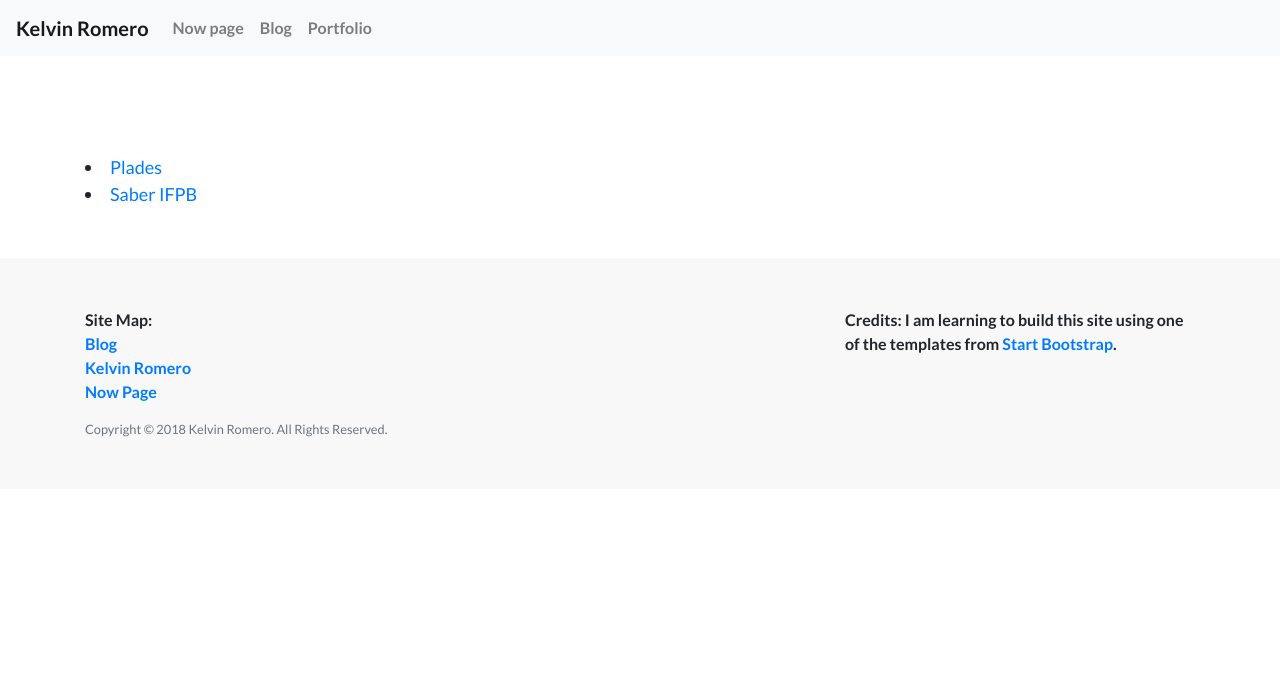
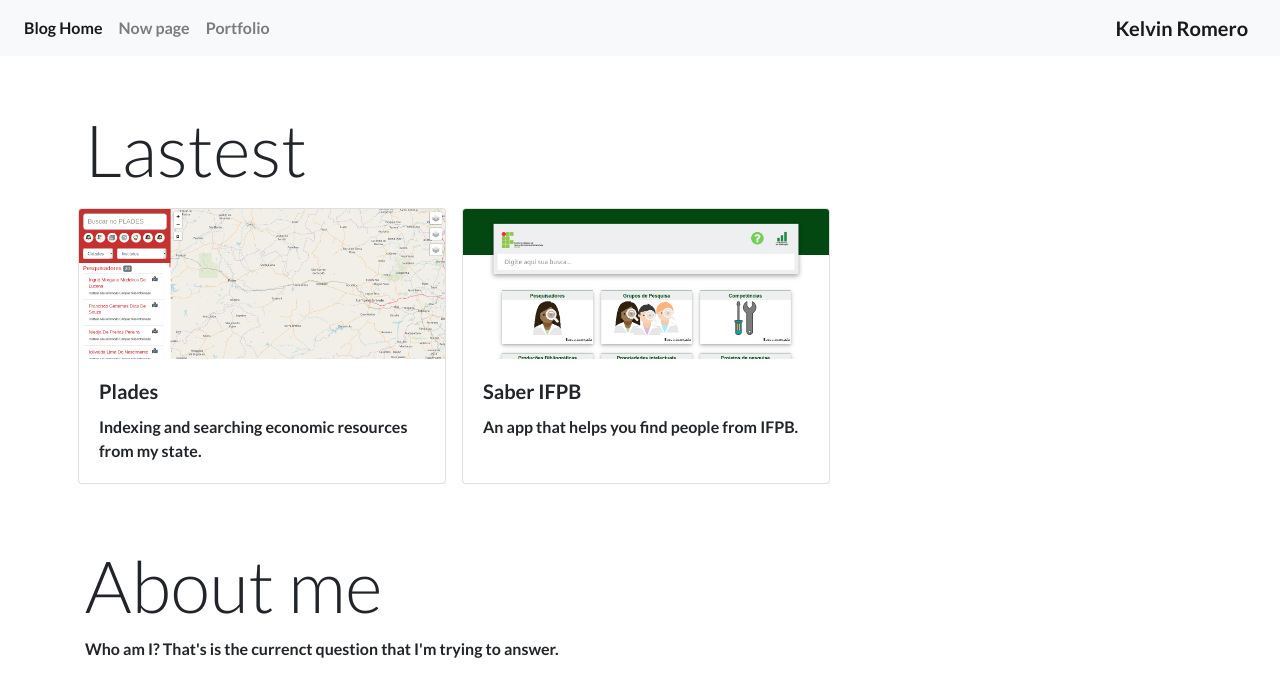
Before and after one commit to KelvinRomero/kelvin.github.io, a Jekyll site: the page built from pages/blog.html, in a window 1280 px wide. Shown: the top 697 px of the page. Built offline with Jekyll 4.4.1, drawn with Linux system fonts in a browser that asks for light colours; nearby versions of some CDN libraries.

Commit message:
Dev: blog latest posts. Layout and structure update.

```diff
--- a/_config.yml
+++ b/_config.yml
@@ -10,7 +10,7 @@ author: Kelvin Romero Meira de Oliveira Cordeiro
 description: >
   Kelvin Romero Meira de Oliveira Cordeiro.
 copyright: 'Copyright &copy; 2018 Kelvin Romero. All Rights Reserved.'
-credits: 'Credits: I am learning to build this site using one of the templates from  <a target="_blank" href="http://startbootstrap.com/">Start Bootstrap</a>.'
+credits:
 
 # ----------------------- #
 #    Jekyll & Plugins     #
--- /dev/null
+++ b/_includes/blog/about_me.html
@@ -0,0 +1,14 @@
+<section id="content">
+        <div class="container">
+            <div class="row">
+                <div class="col-lg-12 col-lg-offset-2 col-sm-12">
+
+                      <h3 class="display-3">About me</h3>
+                      <p>
+                        Who am I? That's is the currenct question that I'm trying to answer.
+                      </p>
+
+                </div>
+            </div>
+        </div <!-- /.container -->
+</section> <!-- / -->
--- /dev/null
+++ b/_includes/blog/last_posts.html
@@ -0,0 +1,34 @@
+<section id="content">
+    <div class="content-section-a">
+
+        <div class="container">
+
+            <div class="row">
+                <div class="col-lg-12 col-lg-offset-2 col-sm-12">
+
+                      <h3 class="display-3">Lastest</h3>
+                      <div class="card-deck">
+
+                        {% for post in site.posts limit:3 %}
+                          <div class="card m-2" style="max-width: 23rem;">
+                            <a href="{{ post.url }}" style="height: 150px; overflow: hidden">
+                              <img src="{{ post.img }}" class="card-img-top" alt="...">
+                            </a>
+                            <div class="card-body">
+                              <h5 class="card-title">{{ post.title }}</h5>
+                              <p class="card-text">{{ post.intro }}</p>
+                            </div>
+                          </div>
+                        {% endfor %}
+
+                      </div>
+
+                </div>
+            </div>
+
+        </div>
+        <!-- /.container -->
+
+    </div>
+    <!-- /.content-section-a -->
+</section>
--- a/_includes/navbar.html
+++ b/_includes/navbar.html
@@ -1,5 +1,4 @@
 <nav class="navbar navbar-expand-lg navbar-light bg-light">
-  <a class="navbar-brand" href="/">Kelvin Romero</a>
 
   <button class="navbar-toggler" type="button" data-toggle="collapse" data-target="#navbarTogglerDemo03" aria-controls="navbarTogglerDemo03" aria-expanded="false" aria-label="Toggle navigation">
     <span class="navbar-toggler-icon"></span>
@@ -7,22 +6,24 @@
 
   <div class="collapse navbar-collapse" id="navbarTogglerDemo03">
     <ul class="navbar-nav mr-auto mt-2 mt-lg-0">
-      <!-- <li class="nav-item active">
-        <a class="nav-link" href="#">Home <span class="sr-only">(current)</span></a>
-      </li> -->
+
+
+      <li class="nav-item active">
+        <a class="nav-link" href="/blog">Blog Home <span class="sr-only">(current)</span></a>
+      </li>
+
       <li class="nav-item">
         <a class="nav-link" href="/now">Now page</a>
       </li>
-      <li class="nav-item">
-        <a class="nav-link" href="/blog" tabindex="-1" aria-disabled="true">Blog</a>
-      </li>
+
       <li class="nav-item">
         <a class="nav-link" href="/#portfolio" tabindex="-1" aria-disabled="true">Portfolio</a>
       </li>
+
+
     </ul>
-    <!-- <form class="form-inline my-2 my-lg-0">
-      <input class="form-control mr-sm-2" type="search" placeholder="Search" aria-label="Search">
-      <button class="btn btn-outline-success my-2 my-sm-0" type="submit">Search</button>
-    </form> -->
+
+    <a class="navbar-brand" href="/">Kelvin Romero</a>
+
   </div>
 </nav>
--- a/_includes/posts.html
+++ /dev/null
@@ -1,27 +0,0 @@
-<br><br>
-<section id="content">
-    <div class="content-section-a">
-
-        <div class="container">
-
-            <div class="row">
-                <div class="col-lg-8 col-lg-offset-2 col-sm-6">
-                    <div class="clearfix"></div>
-                    <div class="lead">
-
-                      {% for post in site.posts %}
-                        <li>
-                          <a href="{{ }}{{ post.url }}">{{ post.title }}</a>
-                        </li>
-                      {% endfor %}
-
-                    </div>
-                </div>
-            </div>
-
-        </div>
-        <!-- /.container -->
-
-    </div>
-    <!-- /.content-section-a -->
-</section>
--- a/_layouts/blog.html
+++ b/_layouts/blog.html
@@ -5,8 +5,8 @@
 	<body>
 
 		{% include navbar.html %}
-		{% include posts.html %}
-		{% include footer.html %}
+		{% include blog/last_posts.html %}
+		{% include blog/about_me.html %}
 		{% include js.html %}
 
 	</body>
--- a/_posts/2018-12-14-plades.markdown
+++ b/_posts/2018-12-14-plades.markdown
@@ -4,6 +4,7 @@ title: Plades
 type: project
 img: '/assets/img/projects/plades.png'
 tags: Elastic-Search Django jQuery django-rest-framework
+intro: Indexing and searching economic resources from my state.
 ---
 
 # Plades
--- a/_posts/2018-12-3-saber-ifpb.markdown
+++ b/_posts/2018-12-3-saber-ifpb.markdown
@@ -4,6 +4,7 @@ title: Saber IFPB
 type: project
 img: '/assets/img/projects/saber.png'
 tags: Elastic-Search Django jQuery django-rest-framework
+intro: An app that helps you find people from IFPB.
 ---
 
 # Saber IFPB
```
Also changed, not shown: _includes/landing_section.html (+10 -10 lines).
